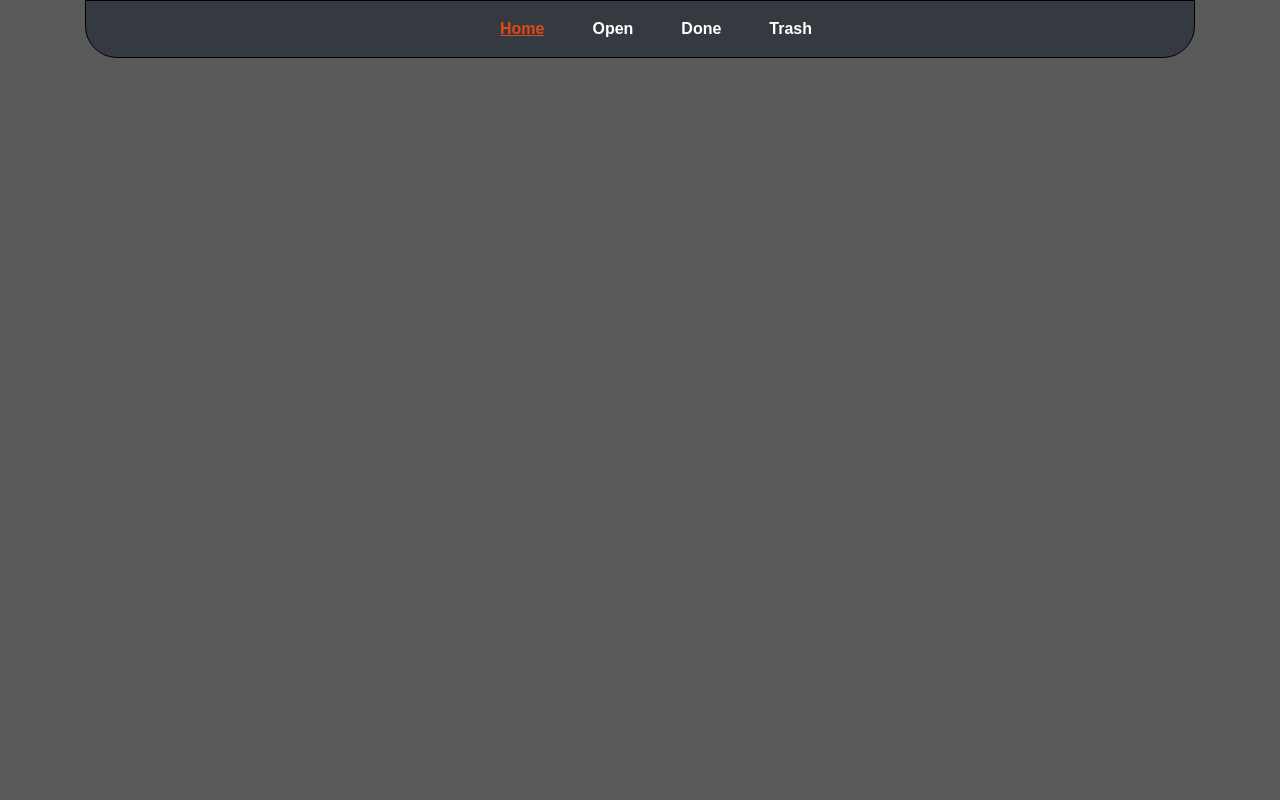
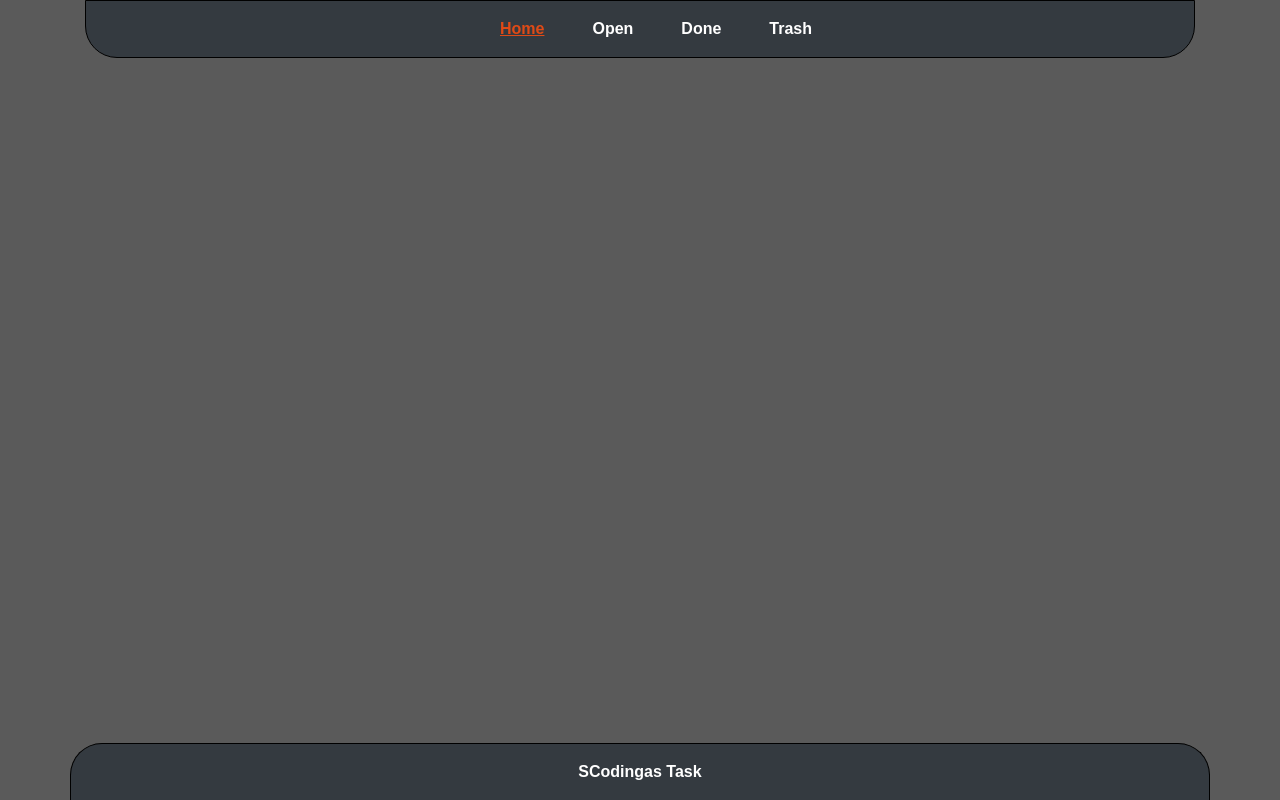
Before and after one commit to TadasKu/SCodingTask, a Vue app: page / in a window 1280 px wide. Built offline with nearby package versions, Linux system fonts and the light colour scheme.

Commit message:
Added footer (#6)

```diff
--- a/src/App.vue
+++ b/src/App.vue
@@ -2,14 +2,17 @@
   <div id="app">
     <Header></Header>
     <router-view />
+    <Footer></Footer>
   </div>
 </template>
 
 <script>
 import Header from './components/Header.vue'
+import Footer from './components/Footer.vue'
 export default {
   components: {
-    Header
+    Header,
+    Footer
   }
 }
 </script>
--- /dev/null
+++ b/src/components/Footer.vue
@@ -0,0 +1,26 @@
+<template>
+  <div id="footer">
+    <b-container class="fixed-bottom">
+        <label>SCodingas Task</label>
+    </b-container>
+  </div>
+</template>
+
+<script>
+export default {}
+</script>
+<style scoped>
+label {
+  font-weight: bold;
+  font-size: medium;
+  color: #fff;
+  margin: 1rem;
+}
+.fixed-bottom {
+  background-color: #343a40;
+  border: 1px solid;
+  border-top-left-radius: 2em;
+  border-top-right-radius: 2em;
+  border-bottom: none;
+}
+</style>
```
